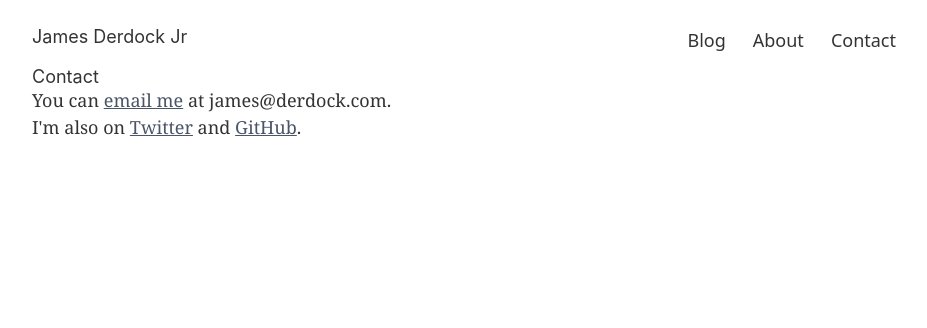
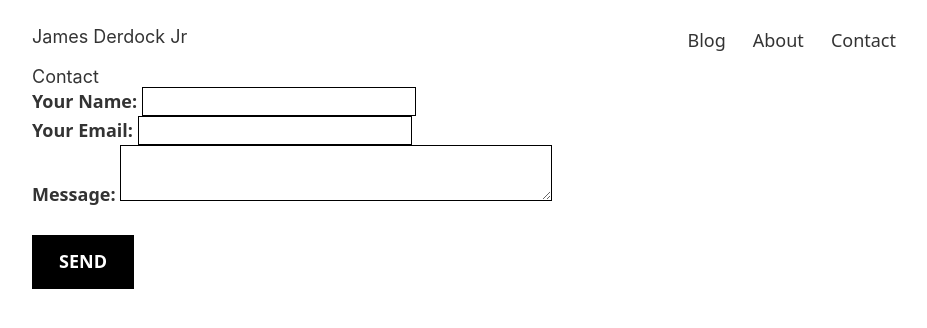
Before and after one commit to jderdock/derdock-blog, a Gatsby site: page /contact in a window 1280 px wide. Shown: the whole page, without its empty margins (176-1103 px from the left). Built offline with nearby package versions, Linux system fonts and the light colour scheme; Gatsby itself is replaced by a stand-in of ours.

Commit message:
move email link on contact to netlify form

```diff
--- a/src/pages/contact.js
+++ b/src/pages/contact.js
@@ -7,14 +7,41 @@ const ContactPage = () => (
   <SEO title="Contact" description="How to get in touch with James Derdock" />
   <section class="px-2 lg:px-0 max-w-3xl mx-auto">
    <h1>Contact</h1>
-   <p>
-    You can <a href="mailto:james@derdock.com">email me</a> at
-    james@derdock.com.
-   </p>
-   <p>
-    I'm also on <a href="https://twitter.com/derdock">Twitter</a> and{' '}
-    <a href="https://github.com/jderdock">GitHub</a>.
-   </p>
+   <form name="contact" method="POST" data-netlify="true">
+    <p>
+     <label class="text-base m-0 font-semibold font-sans">
+      Your Name:{' '}
+      <input type="text" name="name" class="border border-solid border-black" />
+     </label>
+    </p>
+    <p>
+     <label class="text-base m-0 font-semibold font-sans">
+      Your Email:{' '}
+      <input
+       type="email"
+       name="email"
+       class="border border-solid border-black"
+      />
+     </label>
+    </p>
+    <p>
+     <label class="text-base m-0 font-semibold font-sans">
+      Message:{' '}
+      <textarea
+       name="message"
+       class="border border-solid border-black w-1/2"
+      ></textarea>
+     </label>
+    </p>
+    <p>
+     <button
+      type="submit"
+      class="mt-6 block font-bold font-sans bg-black px-6 py-3 uppercase text-white hover:bg-red-600"
+     >
+      Send
+     </button>
+    </p>
+   </form>
   </section>
  </Layout>
 )
```
